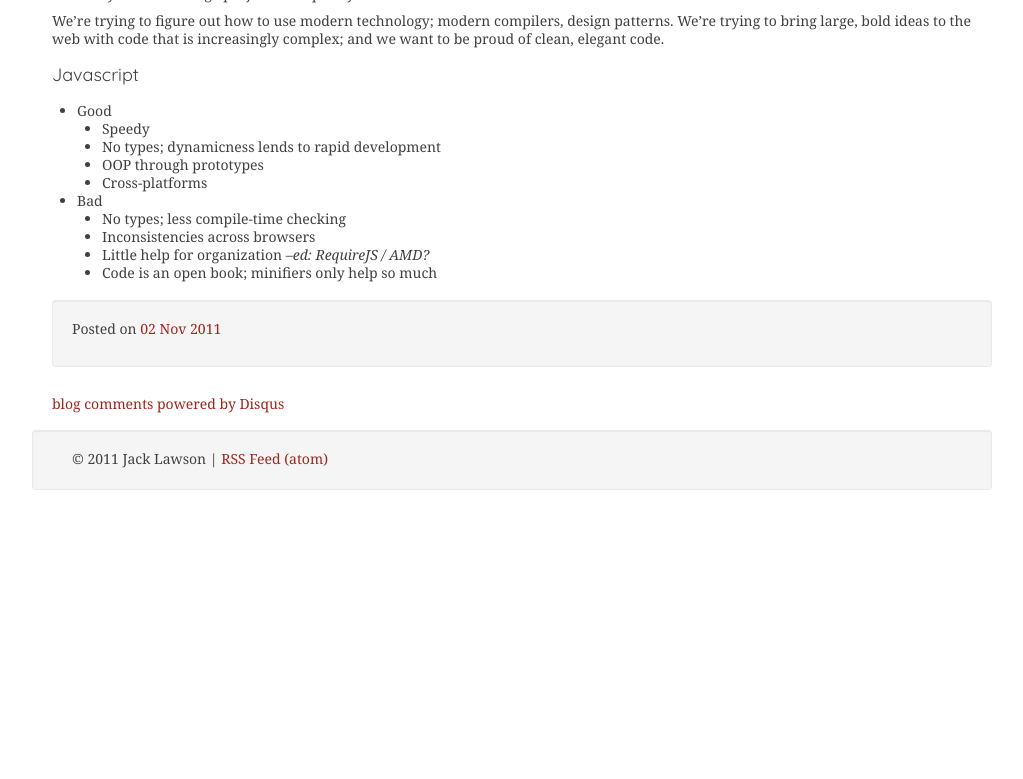
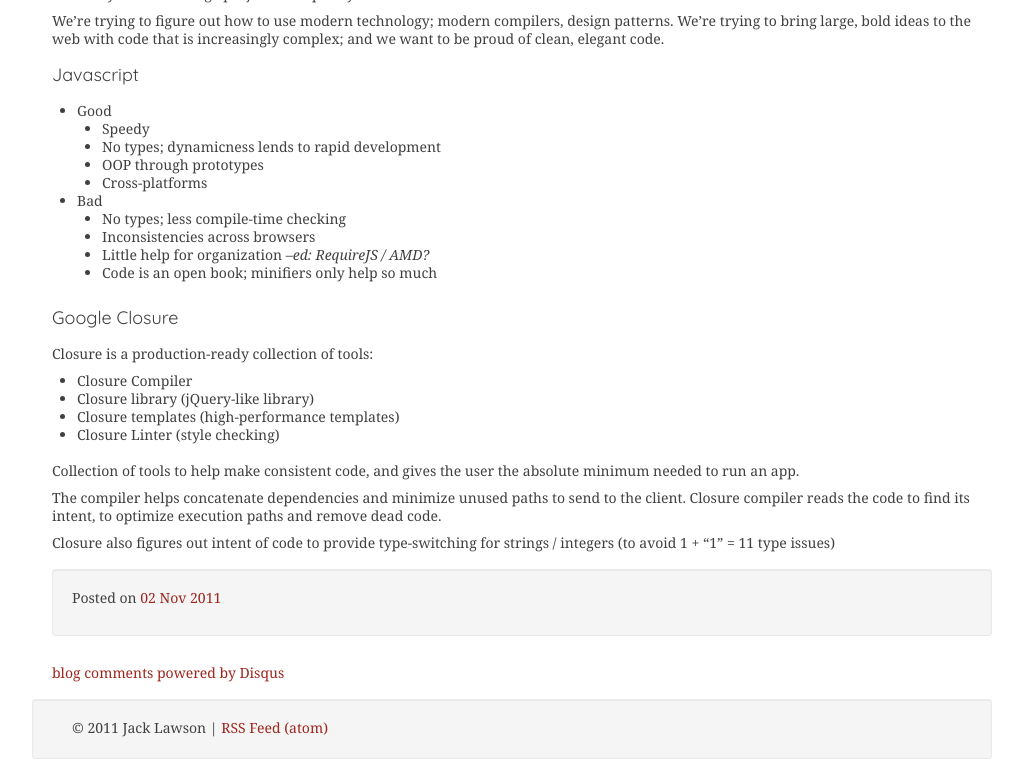
Before and after one commit to ajacksified/ajacksified.github.com, a Jekyll site: the page built from _posts/2011-11-02-new-game-conf-liveblog-2.markdown, in a window 1280 px wide and 900 px high, scrolled down 10246 px, cut to the strip 121-900 px from the top of the window. Shown: the whole strip, without its empty margins (118-1141 px from the left). Built offline with Jekyll 4.4.1, drawn with Linux system fonts in a browser that asks for light colours; nearby versions of some CDN libraries; some web fonts are replaced; Markdown is read by kramdown in place of the engine named in the settings; comment, search, counter and statistics services are not loaded; before the commit the page ends 10877 px from its top, so only the background shows below that.

Commit message:
Day 2 - Richard Anaya

```diff
--- a/_posts/2011-11-02-new-game-conf-liveblog-2.markdown
+++ b/_posts/2011-11-02-new-game-conf-liveblog-2.markdown
@@ -575,3 +575,22 @@ that is increasingly complex; and we want to be proud of clean, elegant code.
     * Inconsistencies across browsers
     * Little help for organization *--ed: RequireJS / AMD?*
     * Code is an open book; minifiers only help so much
+
+### Google Closure
+
+Closure is a production-ready collection of tools:
+
+* Closure Compiler
+* Closure library (jQuery-like library)
+* Closure templates (high-performance templates)
+* Closure Linter (style checking)
+
+Collection of tools to help make consistent code, and gives the user the
+absolute minimum needed to run an app.
+
+The compiler helps concatenate dependencies and minimize unused paths to send
+to the client. Closure compiler reads the code to find its intent, to optimize
+execution paths and remove dead code.
+
+Closure also figures out intent of code to provide type-switching for strings /
+integers (to avoid 1 + "1" = 11 type issues)
```
